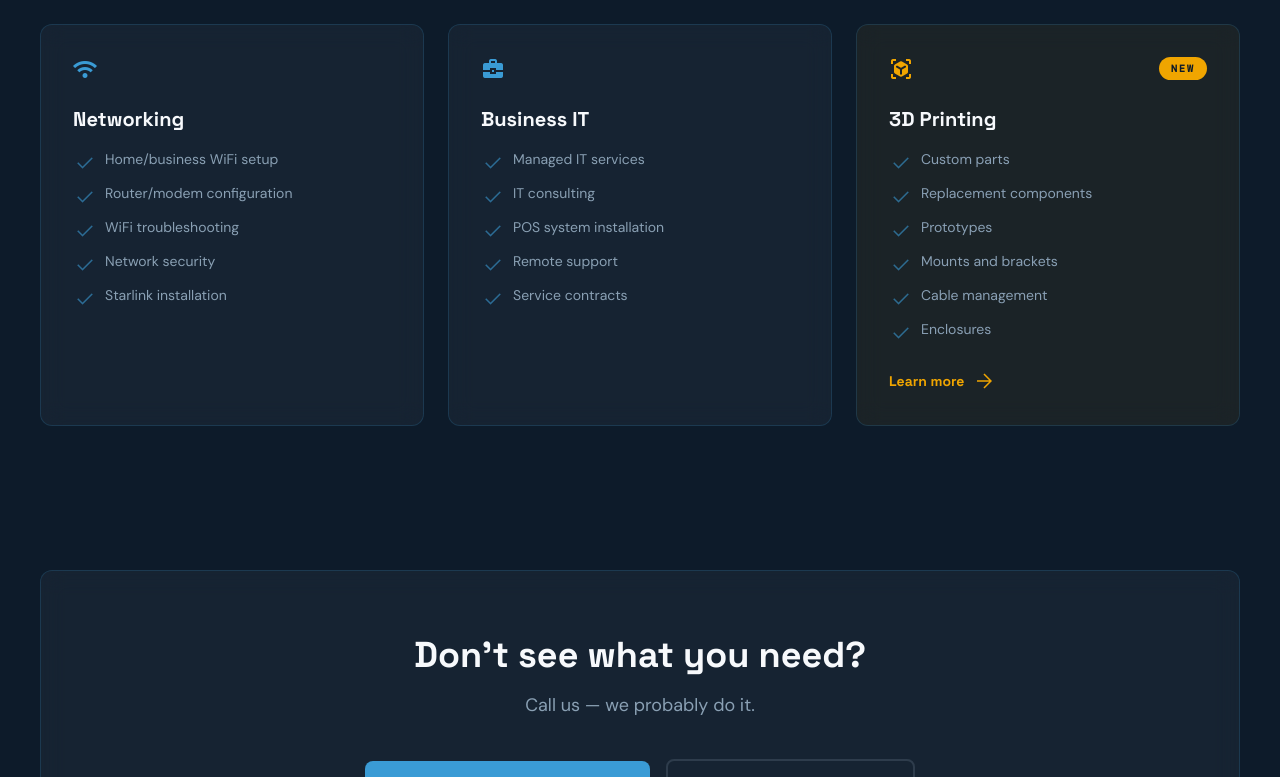
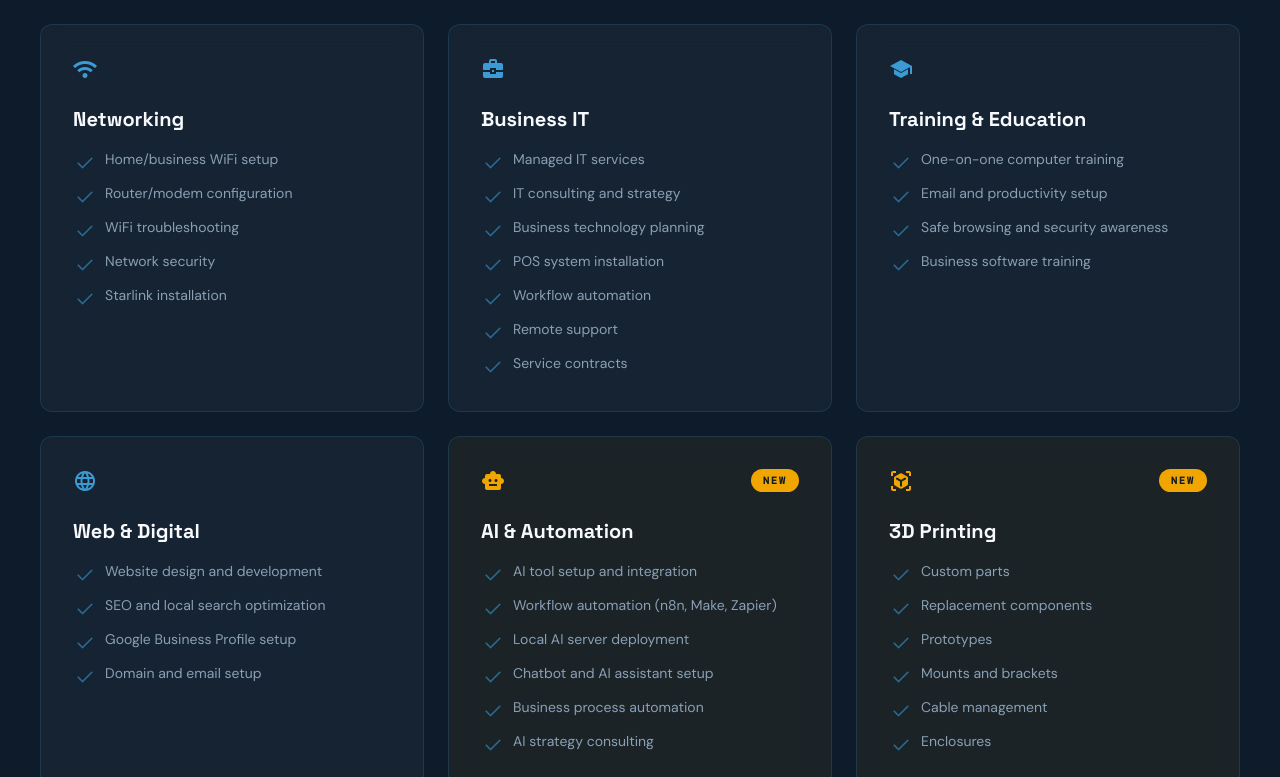
Before and after one commit to barnstormit/barnstormit.com, a Next.js app: page /services in a window 1280 px wide. Shown: the part 943-1720 px from the top of the page. Built offline with nearby package versions, Linux system fonts and the light colour scheme.

Commit message:
full SEO - meta tags, sitemap, robots, schema markup, OG tags all pages

```diff
--- a/app/3d-printing/page.js
+++ b/app/3d-printing/page.js
@@ -4,6 +4,13 @@ export const metadata = {
   title: "3D Printing",
   description:
     "Custom 3D printing services in Fairplay, CO. Replacement parts, custom mounts, prototypes, enclosures, and one-off solutions. Most parts ready in 24–48 hours.",
+  alternates: { canonical: "https://barnstormit.com/3d-printing" },
+  openGraph: {
+    title: "3D Printing | Barnstorm Computer Services",
+    description:
+      "Custom 3D printing — replacement parts, mounts, prototypes, and more. Most parts ready in 24–48 hours.",
+    url: "https://barnstormit.com/3d-printing",
+  },
 };
 
 const services = [
--- a/app/contact/page.js
+++ b/app/contact/page.js
@@ -4,6 +4,13 @@ export const metadata = {
   title: "Contact",
   description:
     "Contact Barnstorm Computer Services for IT support in Fairplay, Breckenridge, and Colorado mountain communities. Call (719) 838-0435 or send us a message.",
+  alternates: { canonical: "https://barnstormit.com/contact" },
+  openGraph: {
+    title: "Contact | Barnstorm Computer Services",
+    description:
+      "Get in touch for computer repair and IT support. Call (719) 838-0435 or send a message.",
+    url: "https://barnstormit.com/contact",
+  },
 };
 
 export default function Contact() {
--- a/app/layout.js
+++ b/app/layout.js
@@ -23,8 +23,10 @@ const dmMono = DM_Mono({
 });
 
 export const metadata = {
+  metadataBase: new URL("https://barnstormit.com"),
   title: {
-    default: "Barnstorm Computer Services — IT Support for Colorado Mountain Communities",
+    default:
+      "Barnstorm Computer Services — IT Support for Colorado Mountain Communities",
     template: "%s | Barnstorm Computer Services",
   },
   description:
@@ -35,13 +37,71 @@ export const metadata = {
       "On-site computer repair and IT support for Colorado's mountain communities. Based in Fairplay, serving Summit, Park, Lake, and Chaffee counties.",
     url: "https://barnstormit.com",
     siteName: "Barnstorm Computer Services",
+    locale: "en_US",
     images: [
       {
         url: "/hero_bg.jpg",
+        width: 1200,
+        height: 630,
+        alt: "Barnstorm Computer Services — IT support for Colorado mountain communities",
       },
     ],
     type: "website",
   },
+  twitter: {
+    card: "summary_large_image",
+    title: "Barnstorm Computer Services — Mountain Tech, Done Right",
+    description:
+      "On-site computer repair and IT support for Colorado's mountain communities.",
+    images: ["/hero_bg.jpg"],
+  },
+  alternates: {
+    canonical: "https://barnstormit.com",
+  },
+};
+
+const jsonLd = {
+  "@context": "https://schema.org",
+  "@type": "LocalBusiness",
+  name: "Barnstorm Computer Services LLC",
+  description:
+    "On-site computer repair, IT support, networking, data recovery, and 3D printing for Colorado mountain communities.",
+  url: "https://barnstormit.com",
+  telephone: "+1-719-838-0435",
+  email: "jeff@barnstormit.com",
+  address: {
+    "@type": "PostalAddress",
+    postOfficeBoxNumber: "371",
+    addressLocality: "Fairplay",
+    addressRegion: "CO",
+    postalCode: "80440",
+    addressCountry: "US",
+  },
+  areaServed: [
+    "Fairplay",
+    "Alma",
+    "Breckenridge",
+    "Frisco",
+    "Dillon",
+    "Silverthorne",
+    "Leadville",
+    "Buena Vista",
+  ],
+  openingHoursSpecification: {
+    "@type": "OpeningHoursSpecification",
+    dayOfWeek: [
+      "Monday",
+      "Tuesday",
+      "Wednesday",
+      "Thursday",
+      "Friday",
+      "Saturday",
+    ],
+    opens: "08:00",
+    closes: "18:00",
+  },
+  priceRange: "$$",
+  image: "https://barnstormit.com/hero_bg.jpg",
 };
 
 export default function RootLayout({ children }) {
@@ -55,6 +115,10 @@ export default function RootLayout({ children }) {
           href="https://fonts.googleapis.com/css2?family=Material+Symbols+Outlined:wght,FILL@100..700,0..1&display=swap"
           rel="stylesheet"
         />
+        <script
+          type="application/ld+json"
+          dangerouslySetInnerHTML={{ __html: JSON.stringify(jsonLd) }}
+        />
       </head>
       <body className="min-h-full flex flex-col font-body bg-deep-navy text-snow-white">
         <Navbar />
--- a/app/page.js
+++ b/app/page.js
@@ -1,4 +1,17 @@
 import Link from "next/link";
+
+export const metadata = {
+  title: "Computer Repair & IT Support in Fairplay, CO",
+  description:
+    "On-site computer repair, IT support, networking, data recovery, and 3D printing for Fairplay, Breckenridge, and Colorado mountain communities. Call (719) 838-0435.",
+  alternates: { canonical: "https://barnstormit.com" },
+  openGraph: {
+    title: "Barnstorm Computer Services — Mountain Tech, Done Right",
+    description:
+      "On-site computer repair and IT support for Colorado's mountain communities. Based in Fairplay, serving Summit, Park, Lake, and Chaffee counties.",
+    url: "https://barnstormit.com",
+  },
+};
 
 export default function Home() {
   return (
--- a/app/pricing/page.js
+++ b/app/pricing/page.js
@@ -4,6 +4,13 @@ export const metadata = {
   title: "Pricing",
   description:
     "Straightforward IT service rates — $100/hour with no hidden fees. Service zone fees from $25–$100+. Serving Fairplay, Breckenridge, and Colorado mountain communities.",
+  alternates: { canonical: "https://barnstormit.com/pricing" },
+  openGraph: {
+    title: "Pricing | Barnstorm Computer Services",
+    description:
+      "Transparent IT support pricing — $100/hour, zone-based service fees, no surprises.",
+    url: "https://barnstormit.com/pricing",
+  },
 };
 
 export default function Pricing() {
@@ -249,7 +256,7 @@ export default function Pricing() {
               className="w-full sm:w-auto bg-vivid-teal text-deep-navy px-10 py-4 rounded-lg font-heading font-bold text-lg hover:brightness-110 transition-all hover:-translate-y-0.5 active:scale-95 flex items-center justify-center gap-3"
             >
               <span className="material-symbols-outlined">call</span>
-              Call Jeff: (719) 838-0435
+              Call Us: (719) 838-0435
             </a>
             <Link
               href="/contact"
--- a/app/privacy-policy/page.js
+++ b/app/privacy-policy/page.js
@@ -2,6 +2,12 @@ export const metadata = {
   title: "Privacy Policy",
   description:
     "Privacy policy for Barnstorm Computer Services. We keep data collection minimal — no tracking cookies, no analytics, no ad networks.",
+  alternates: { canonical: "https://barnstormit.com/privacy-policy" },
+  openGraph: {
+    title: "Privacy Policy | Barnstorm Computer Services",
+    description: "Our privacy practices — minimal data collection, no tracking.",
+    url: "https://barnstormit.com/privacy-policy",
+  },
 };
 
 export default function PrivacyPolicy() {
--- a/app/remote-support/page.js
+++ b/app/remote-support/page.js
@@ -5,6 +5,13 @@ export const metadata = {
   title: "Remote Support",
   description:
     "Get remote IT support from Barnstorm Computer Services. Download the app, share your ID, and we connect to fix your computer while you watch.",
+  alternates: { canonical: "https://barnstormit.com/remote-support" },
+  openGraph: {
+    title: "Remote Support | Barnstorm Computer Services",
+    description:
+      "No service call fee. Download the app, share your ID, and we fix your computer while you watch.",
+    url: "https://barnstormit.com/remote-support",
+  },
 };
 
 export default function RemoteSupport() {
--- /dev/null
+++ b/app/robots.js
@@ -0,0 +1,9 @@
+export default function robots() {
+  return {
+    rules: {
+      userAgent: "*",
+      allow: "/",
+    },
+    sitemap: "https://barnstormit.com/sitemap.xml",
+  };
+}
--- a/app/service-area/page.js
+++ b/app/service-area/page.js
@@ -5,6 +5,13 @@ export const metadata = {
   title: "Service Area",
   description:
     "Barnstorm Computer Services covers Fairplay, Breckenridge, Frisco, Dillon, Leadville, Buena Vista, and surrounding Colorado mountain communities. On-site IT support with zone-based service fees.",
+  alternates: { canonical: "https://barnstormit.com/service-area" },
+  openGraph: {
+    title: "Service Area | Barnstorm Computer Services",
+    description:
+      "On-site IT support across Park, Summit, Lake, and Chaffee counties in Colorado.",
+    url: "https://barnstormit.com/service-area",
+  },
 };
 
 export default function ServiceArea() {
--- a/app/services/page.js
+++ b/app/services/page.js
@@ -3,7 +3,14 @@ import Link from "next/link";
 export const metadata = {
   title: "Services",
   description:
-    "Computer repair, IT support, networking, data recovery, and 3D printing for Fairplay, Breckenridge, and Colorado mountain communities. Call (719) 838-0435.",
+    "Computer repair, IT support, networking, data recovery, 3D printing, and AI automation for Fairplay, Breckenridge, and Colorado mountain communities. Call (719) 838-0435.",
+  alternates: { canonical: "https://barnstormit.com/services" },
+  openGraph: {
+    title: "Services | Barnstorm Computer Services",
+    description:
+      "Hardware repair, software services, networking, business IT, 3D printing, and more for Colorado mountain communities.",
+    url: "https://barnstormit.com/services",
+  },
 };
 
 const services = [
@@ -59,10 +66,46 @@ const services = [
     title: "Business IT",
     items: [
       "Managed IT services",
-      "IT consulting",
+      "IT consulting and strategy",
+      "Business technology planning",
       "POS system installation",
+      "Workflow automation",
       "Remote support",
       "Service contracts",
+    ],
+  },
+  {
+    icon: "school",
+    title: "Training & Education",
+    items: [
+      "One-on-one computer training",
+      "Email and productivity setup",
+      "Safe browsing and security awareness",
+      "Business software training",
+    ],
+  },
+  {
+    icon: "language",
+    title: "Web & Digital",
+    items: [
+      "Website design and development",
+      "SEO and local search optimization",
+      "Google Business Profile setup",
+      "Domain and email setup",
+    ],
+  },
+  {
+    icon: "smart_toy",
+    title: "AI & Automation",
+    badge: "NEW",
+    highlight: true,
+    items: [
+      "AI tool setup and integration",
+      "Workflow automation (n8n, Make, Zapier)",
+      "Local AI server deployment",
+      "Chatbot and AI assistant setup",
+      "Business process automation",
+      "AI strategy consulting",
     ],
   },
   {
--- /dev/null
+++ b/app/sitemap.js
@@ -0,0 +1,22 @@
+export default function sitemap() {
+  const baseUrl = "https://barnstormit.com";
+
+  const pages = [
+    { path: "/", priority: 1.0, changeFrequency: "weekly" },
+    { path: "/services", priority: 0.9, changeFrequency: "monthly" },
+    { path: "/pricing", priority: 0.9, changeFrequency: "monthly" },
+    { path: "/service-area", priority: 0.8, changeFrequency: "monthly" },
+    { path: "/contact", priority: 0.8, changeFrequency: "monthly" },
+    { path: "/remote-support", priority: 0.8, changeFrequency: "monthly" },
+    { path: "/3d-printing", priority: 0.7, changeFrequency: "monthly" },
+    { path: "/privacy-policy", priority: 0.3, changeFrequency: "yearly" },
+    { path: "/terms", priority: 0.3, changeFrequency: "yearly" },
+  ];
+
+  return pages.map((page) => ({
+    url: `${baseUrl}${page.path}`,
+    lastModified: new Date(),
+    changeFrequency: page.changeFrequency,
+    priority: page.priority,
+  }));
+}
--- a/app/terms/page.js
+++ b/app/terms/page.js
@@ -2,6 +2,12 @@ export const metadata = {
   title: "Terms of Service",
   description:
     "Terms of service for Barnstorm Computer Services. Rates, scheduling, warranties, and liability for IT services in Colorado mountain communities.",
+  alternates: { canonical: "https://barnstormit.com/terms" },
+  openGraph: {
+    title: "Terms of Service | Barnstorm Computer Services",
+    description: "Service terms, rates, warranties, and liability information.",
+    url: "https://barnstormit.com/terms",
+  },
 };
 
 export default function TermsOfService() {
```
